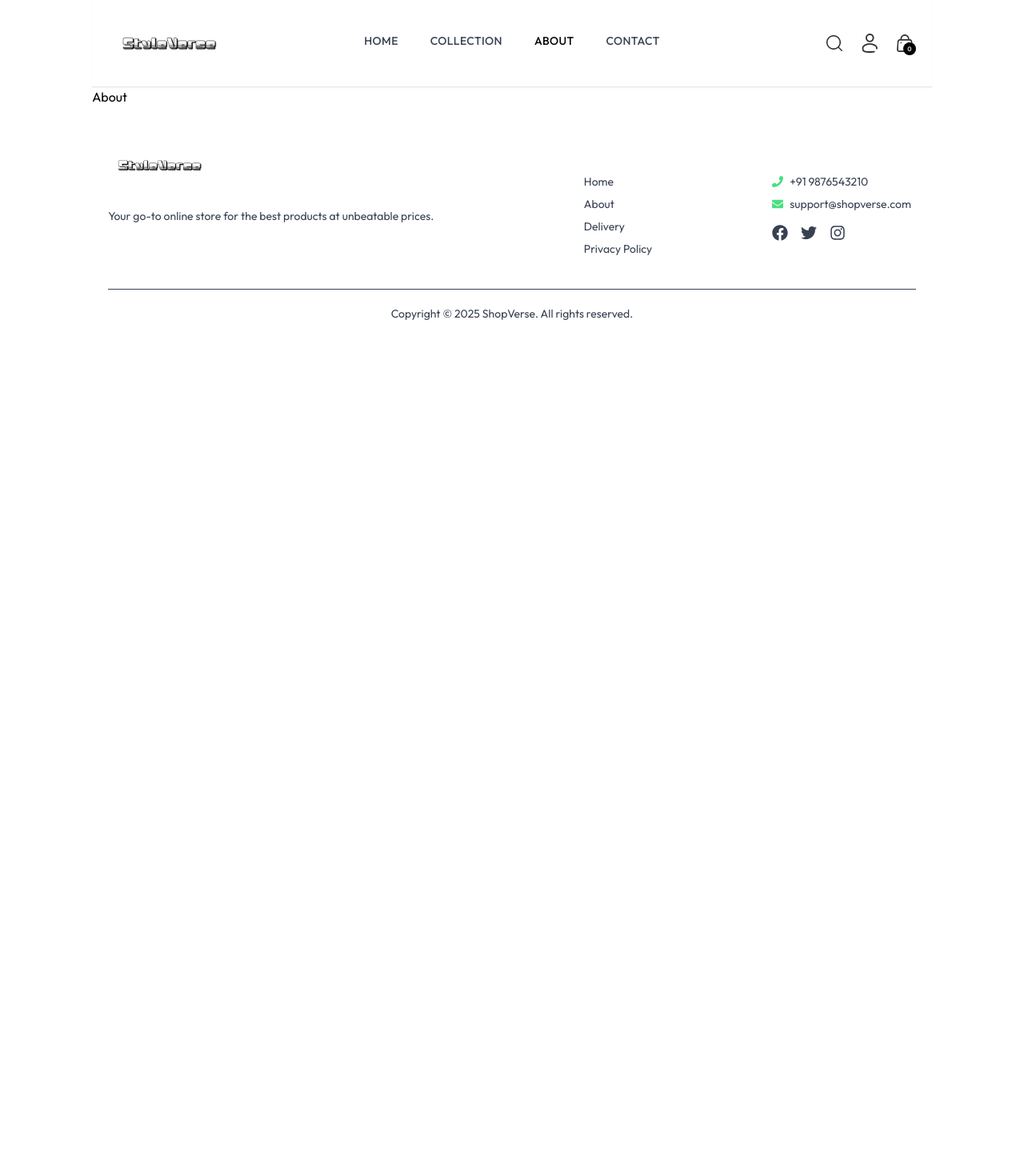
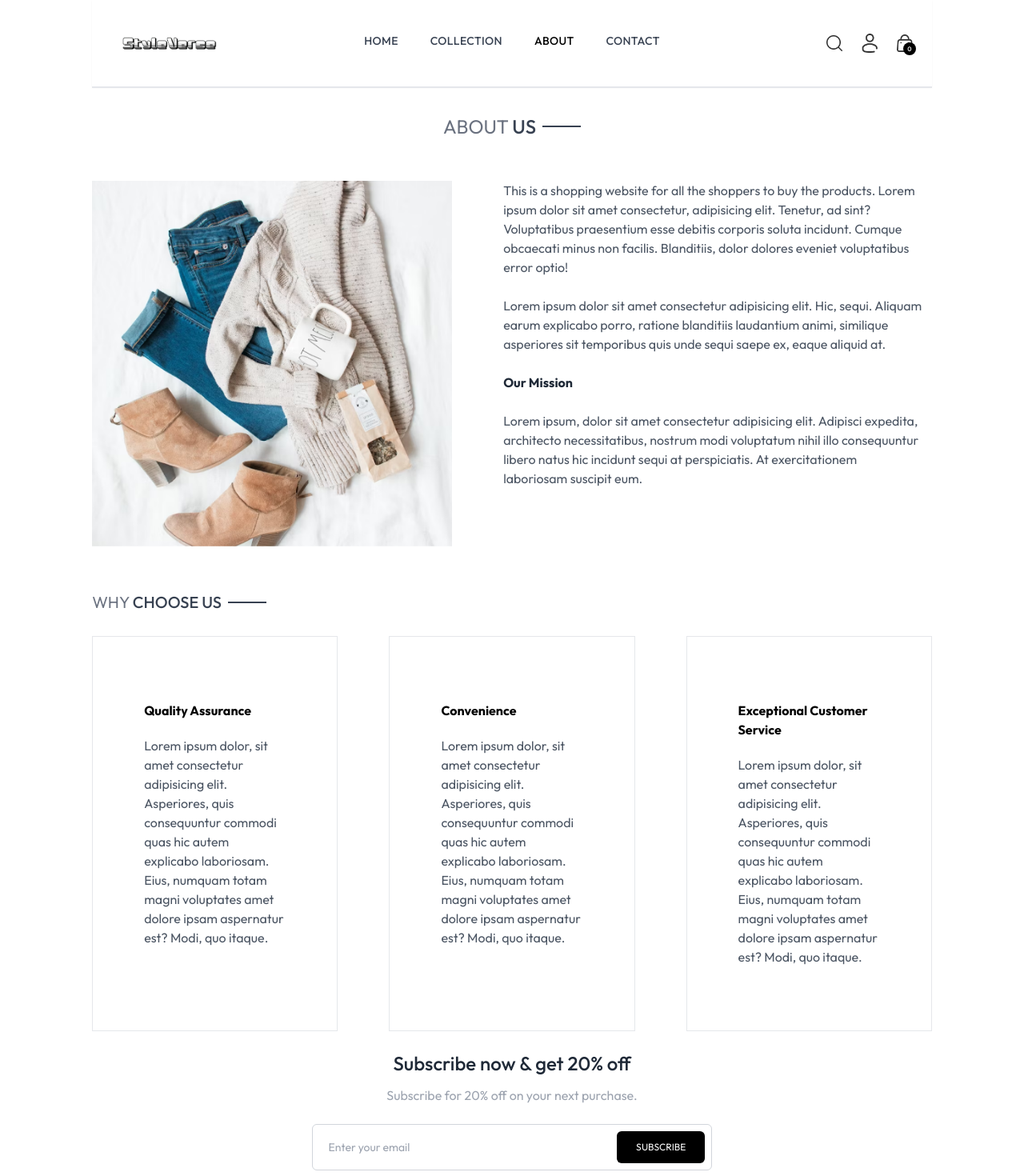
Before and after one commit to prateekraiger/ShopVerse, a React (Vite) app in the folder frontend/: page /about in a window 1280 px wide. Shown: the top 1470 px of the page at 80% size. Before the commit the page ends 800 px from the top, so only its background shows below. Built offline with nearby package versions, Linux system fonts and the light colour scheme.

Commit message:
updated navbar

```diff
--- a/frontend/src/components/Navbar.jsx
+++ b/frontend/src/components/Navbar.jsx
@@ -58,9 +58,15 @@
           </Link>
           <div className="hidden absolute right-0 pt-4 group-hover:block">
             <div className="flex flex-col gap-2 w-38 py-3 px-5 bg-slate-100 text-gray-500 rounded shadow-lg">
-              <p className="cursor-pointer hover:text-black">My Profile</p>
-              <p className="cursor-pointer hover:text-black">Orders</p>
-              <p className="cursor-pointer hover:text-black">Logout</p>
+              <Link to="/profile">
+                <p className="cursor-pointer hover:text-black">My Profile</p>
+              </Link>
+              <Link to="/orders">
+                <p className="cursor-pointer hover:text-black">Orders</p>
+              </Link>
+              <Link to="/logout">
+                <p className="cursor-pointer hover:text-black">Logout</p>
+              </Link>
             </div>
           </div>
         </div>
--- a/frontend/src/pages/About.jsx
+++ b/frontend/src/pages/About.jsx
@@ -1,7 +1,78 @@
 import React from "react";
+import Title from "../components/Title";
+import { assets } from "../assets/assets";
+import Newsletter from "../components/newslater";
 
 const About = () => {
-  return <div>About</div>;
+  return (
+    <div>
+      <div className="text-2xl text-center pt-8 border-t">
+        <Title text1={"ABOUT "} text2={"US"} />
+      </div>
+      <div className="my-10 flex flex-col md:flex-row gap-16">
+        <img
+          src={assets.about_img}
+          className="w-full md:max-w-[450px]"
+          alt="about us"
+        />
+        <div className="flex flex-col justify center gap-6 md:w-2/4 text-gray-600">
+          <p>
+            This is a shopping website for all the shoppers to buy the products.
+            Lorem ipsum dolor sit amet consectetur, adipisicing elit. Tenetur,
+            ad sint? Voluptatibus praesentium esse debitis corporis soluta
+            incidunt. Cumque obcaecati minus non facilis. Blanditiis, dolor
+            dolores eveniet voluptatibus error optio!
+          </p>
+          <p>
+            Lorem ipsum dolor sit amet consectetur adipisicing elit. Hic, sequi.
+            Aliquam earum explicabo porro, ratione blanditiis laudantium animi,
+            similique asperiores sit temporibus quis unde sequi saepe ex, eaque
+            aliquid at.
+          </p>
+          <b className="text-gray-800">Our Mission</b>
+          <p>
+            Lorem ipsum, dolor sit amet consectetur adipisicing elit. Adipisci
+            expedita, architecto necessitatibus, nostrum modi voluptatum nihil
+            illo consequuntur libero natus hic incidunt sequi at perspiciatis.
+            At exercitationem laboriosam suscipit eum.
+          </p>
+        </div>
+      </div>
+      <div className="text-xl py-4">
+        <Title text1={"WHY "} text2={"CHOOSE US"} />
+      </div>
+      <div className="flex flex-col md:flex-row gap-16">
+        <div className="border px-10 md:px-16 py-8 sm:py-20 flex flex-col gap-5">
+          <b>Quality Assurance</b>
+          <p className="text-gray-600">
+            Lorem ipsum dolor, sit amet consectetur adipisicing elit.
+            Asperiores, quis consequuntur commodi quas hic autem explicabo
+            laboriosam. Eius, numquam totam magni voluptates amet dolore ipsam
+            aspernatur est? Modi, quo itaque.
+          </p>
+        </div>
+        <div className="border px-10 md:px-16 py-8 sm:py-20 flex flex-col gap-5">
+          <b>Convenience</b>
+          <p className="text-gray-600">
+            Lorem ipsum dolor, sit amet consectetur adipisicing elit.
+            Asperiores, quis consequuntur commodi quas hic autem explicabo
+            laboriosam. Eius, numquam totam magni voluptates amet dolore ipsam
+            aspernatur est? Modi, quo itaque.
+          </p>
+        </div>
+        <div className="border px-10 md:px-16 py-8 sm:py-20 flex flex-col gap-5">
+          <b>Exceptional Customer Service</b>
+          <p className="text-gray-600">
+            Lorem ipsum dolor, sit amet consectetur adipisicing elit.
+            Asperiores, quis consequuntur commodi quas hic autem explicabo
+            laboriosam. Eius, numquam totam magni voluptates amet dolore ipsam
+            aspernatur est? Modi, quo itaque.
+          </p>
+        </div>
+      </div>
+      <Newsletter />
+    </div>
+  );
 };
 
 export default About;
```
